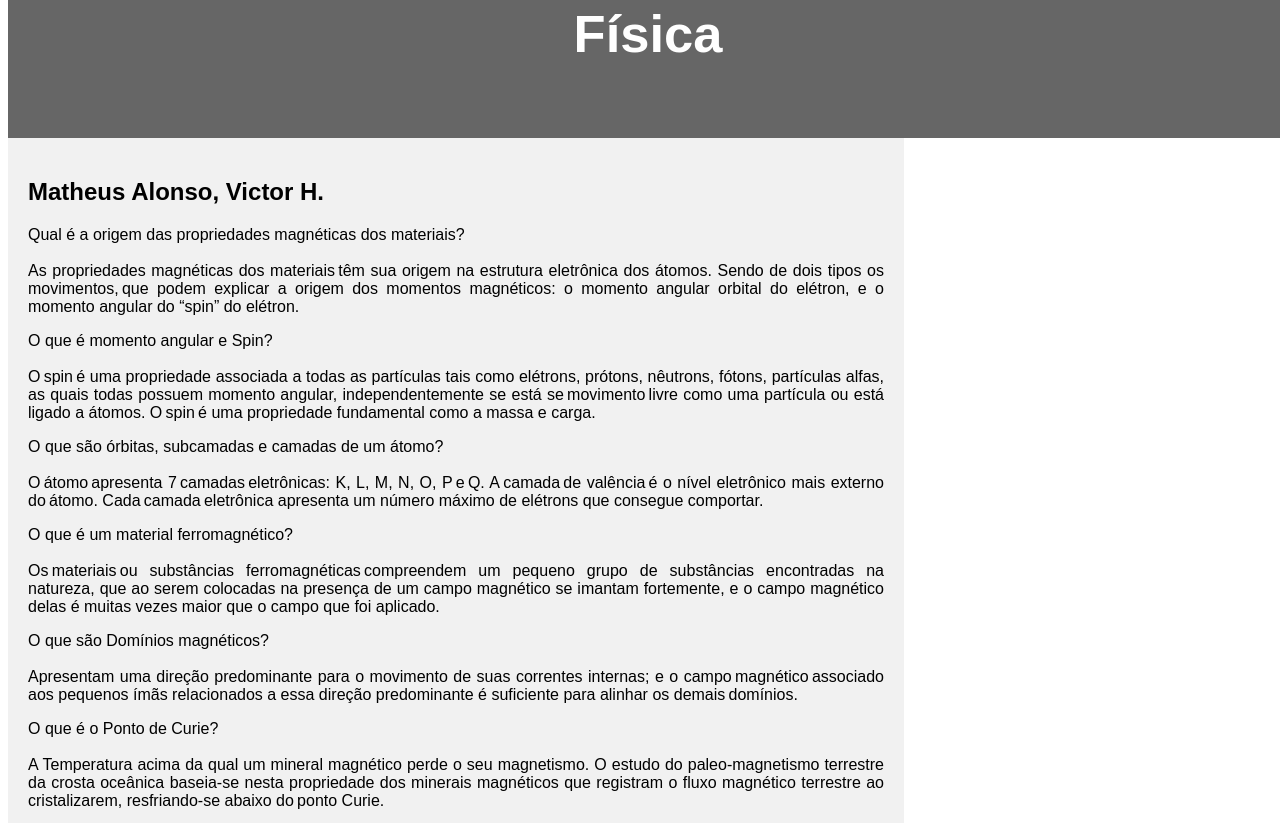
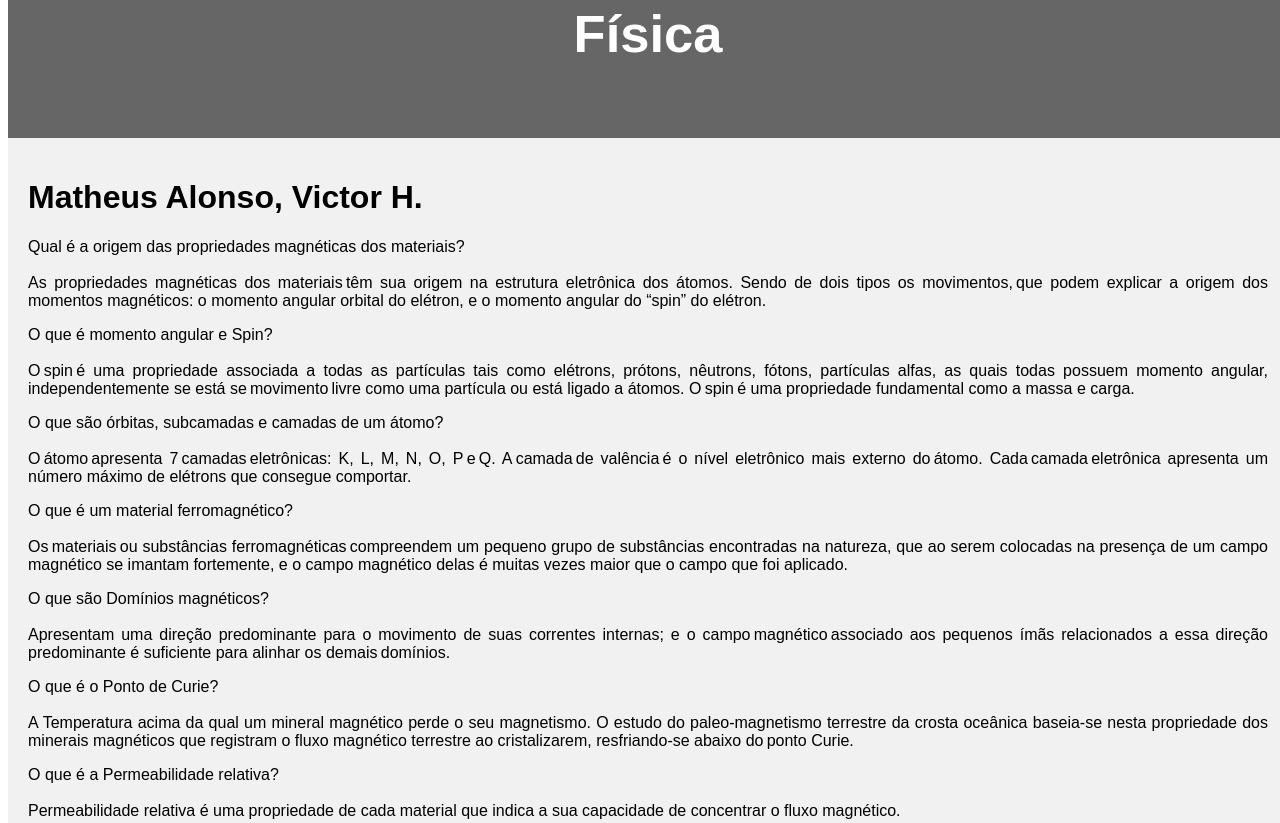
Before and after one commit to matheusbatatad0ce/matheusbatatad0ce.github.io, a plain HTML site: page index.html in a window 1280 px wide. Shown: the part 784-1607 px from the top of the page. Drawn offline with Linux system fonts and the light colour scheme.

Commit message:
Update index.html
atualização css

```diff
--- a/index.html
+++ b/index.html
@@ -41,7 +41,7 @@ nav {
 div {
   float: left;
   padding: 20px;
-  width: 70%;
+  width: 100%;
   background-color: #f1f1f1;
   height: 100%; /* only for demonstration, should be removed */
 }
@@ -81,9 +81,8 @@ footer {
   <h2>Física</h2>
 </header>
 
-<section align="center">
 
-  <div align="justify">
+<div align="justify">
     <h1>Matheus Alonso, Victor H.</h1>
     <p>Qual é a origem das propriedades magnéticas dos materiais? <br/> <br/> As propriedades magnéticas dos materiais têm sua origem na estrutura eletrônica dos átomos. Sendo de dois tipos os movimentos, que podem explicar a origem dos momentos magnéticos: o momento angular orbital do elétron, e o momento angular do “spin” do elétron.</p>
     <p>O que é momento angular e Spin? <br/> <br/> O spin é uma propriedade associada a todas as partículas tais como elétrons, prótons, nêutrons, fótons, partículas alfas, as quais todas possuem momento angular, independentemente se está se movimento livre como uma partícula ou está ligado a átomos. O spin é uma propriedade fundamental como a massa e carga. </p>
@@ -95,7 +94,8 @@ footer {
     <p>O que é um eletroímã? <br/> <br/> O eletroímã é um tipo de dispositivo eletromagnético, o qual faz uso de corrente elétrica, a fim de gerar um campo magnético. <p>
     <p>Como construir um ímã? <br/> <br/> Um imã temporário simples pode ser feito com um pedaço pequeno de metal ou com um fio de cobre esmaltado precisa ficar bem justo no carretel; quanto mais alinhado, melhor. <p>
   </div>
-</section>
+</body>
+
   <div align="center"><param name="movie"value="https://youtu.be/olmhnvWrWNI"><embed class="borderCustom" src="https://youtu.be/olmhnvWrWNI"width="375" height="250"></div>
-</body>
+
 </html>
```
